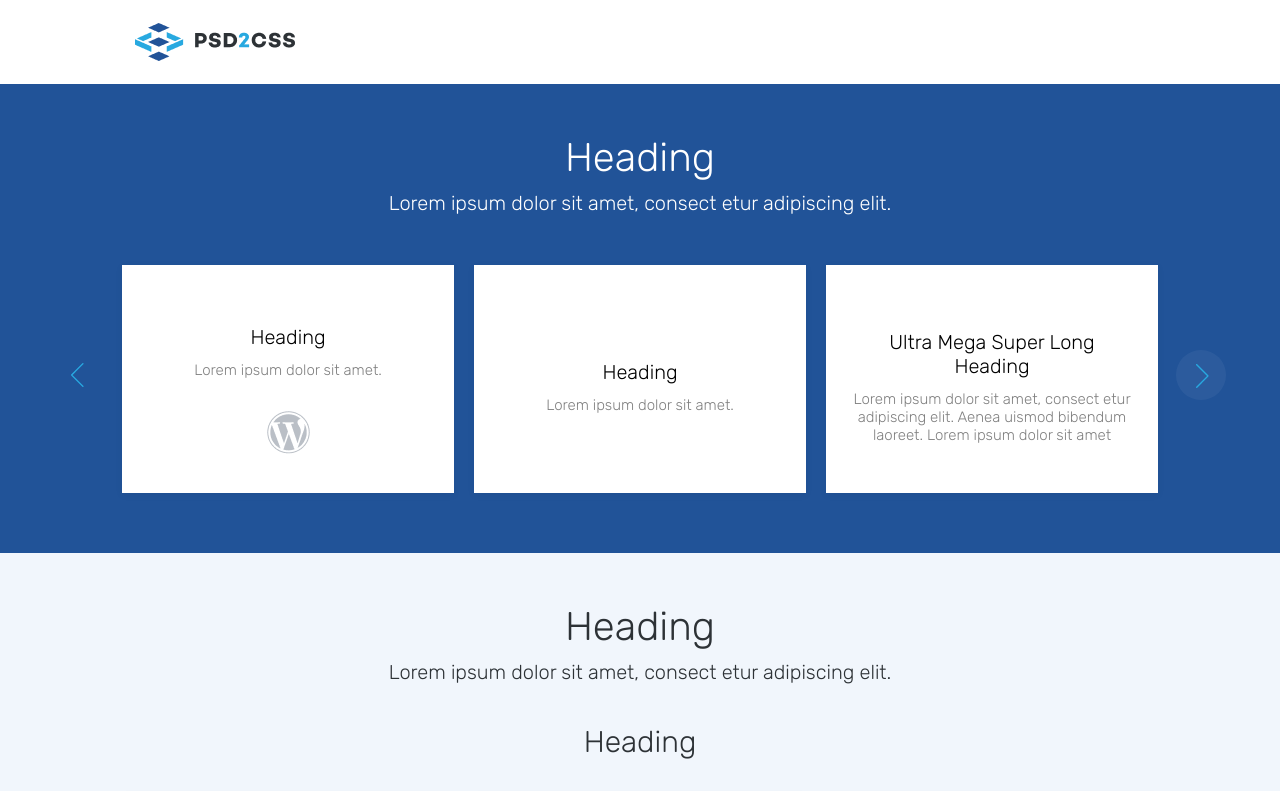
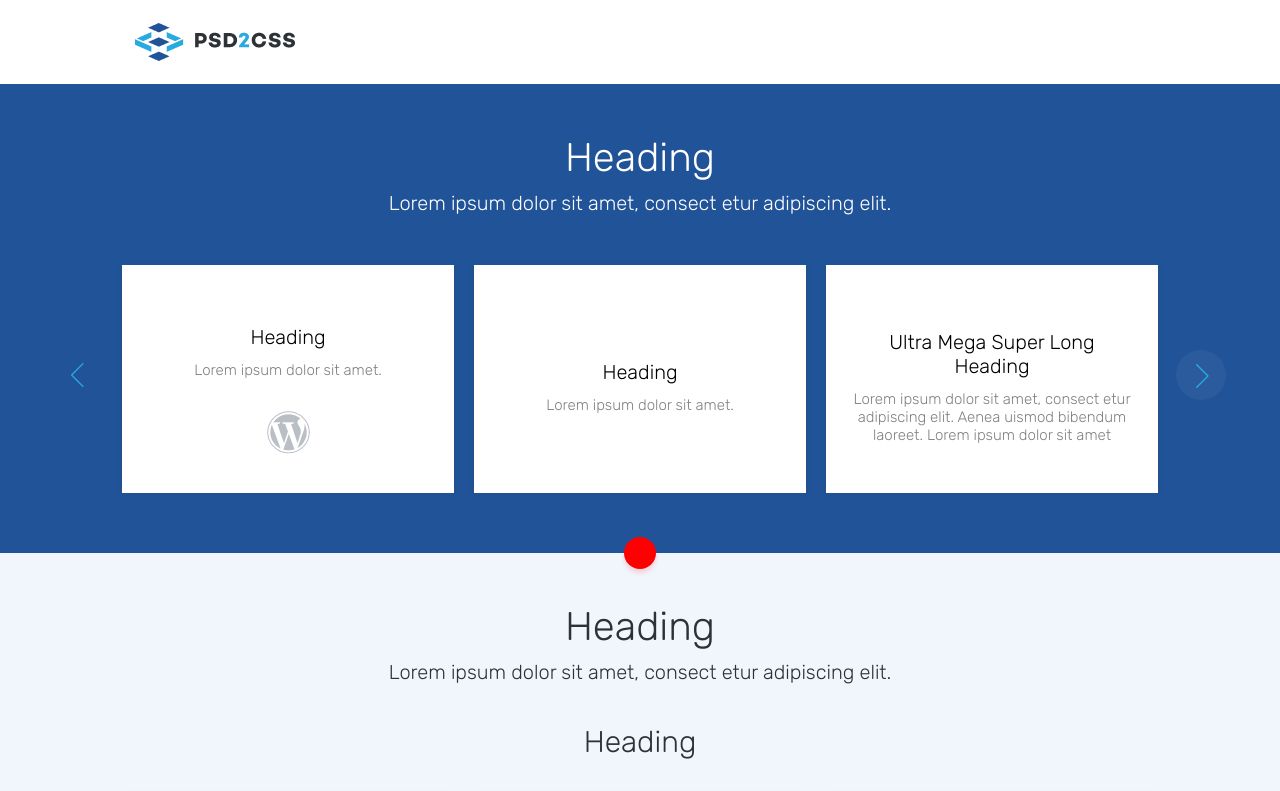
Before and after one commit to Siemik/gogo, a plain HTML site: page index.html in a window 1280 px wide. Shown: the top 791 px of the page. Drawn offline with Linux system fonts and the light colour scheme.

Commit message:
Added red dot

```diff
--- a/index.html
+++ b/index.html
@@ -15,7 +15,7 @@
     </div>
   </header>
   <main>
-    <section class="section section--highlighted">
+    <section class="section section--highlighted intro">
       <div class="wrap">
         <h1 class="h1 h1--white">Heading</h1>
         <p class="h1__subheader h1__subheader--white">Lorem ipsum dolor sit amet, consect etur adipiscing elit.</p>
--- a/scss/_variables.scss
+++ b/scss/_variables.scss
@@ -25,8 +25,9 @@ $h-top-padding: 50px;
 $light-blue: #f1f6fc;
 $blue: #215398;
 $black: #2d3236;
+$white: #ffffff;
 $red: #ff3859;
-$white: #ffffff;
+$red-shadow: 0px 4px 4px rgba(255, 56, 89, 0.2);
 
 //***navigation***
 $logo-margin: 23px;
--- a/scss/index.scss
+++ b/scss/index.scss
@@ -30,6 +30,21 @@ header {
     padding-bottom: 90px;
   }
 }
+.intro {
+  position: relative;
+}
+.intro::after {
+  content: "";
+  width: 32px;
+  height: 32px;
+  background-color: red;
+  position: absolute;
+  bottom: -16px;
+  left: calc(50% - 16px);
+  border-radius: 50%;
+  box-shadow: $red-shadow;
+}
+
 .h1 {
   font-size: $h1-size;
   padding-top: $h-top-padding;
```
Also changed, not shown: css/index.css, 1 other file.
